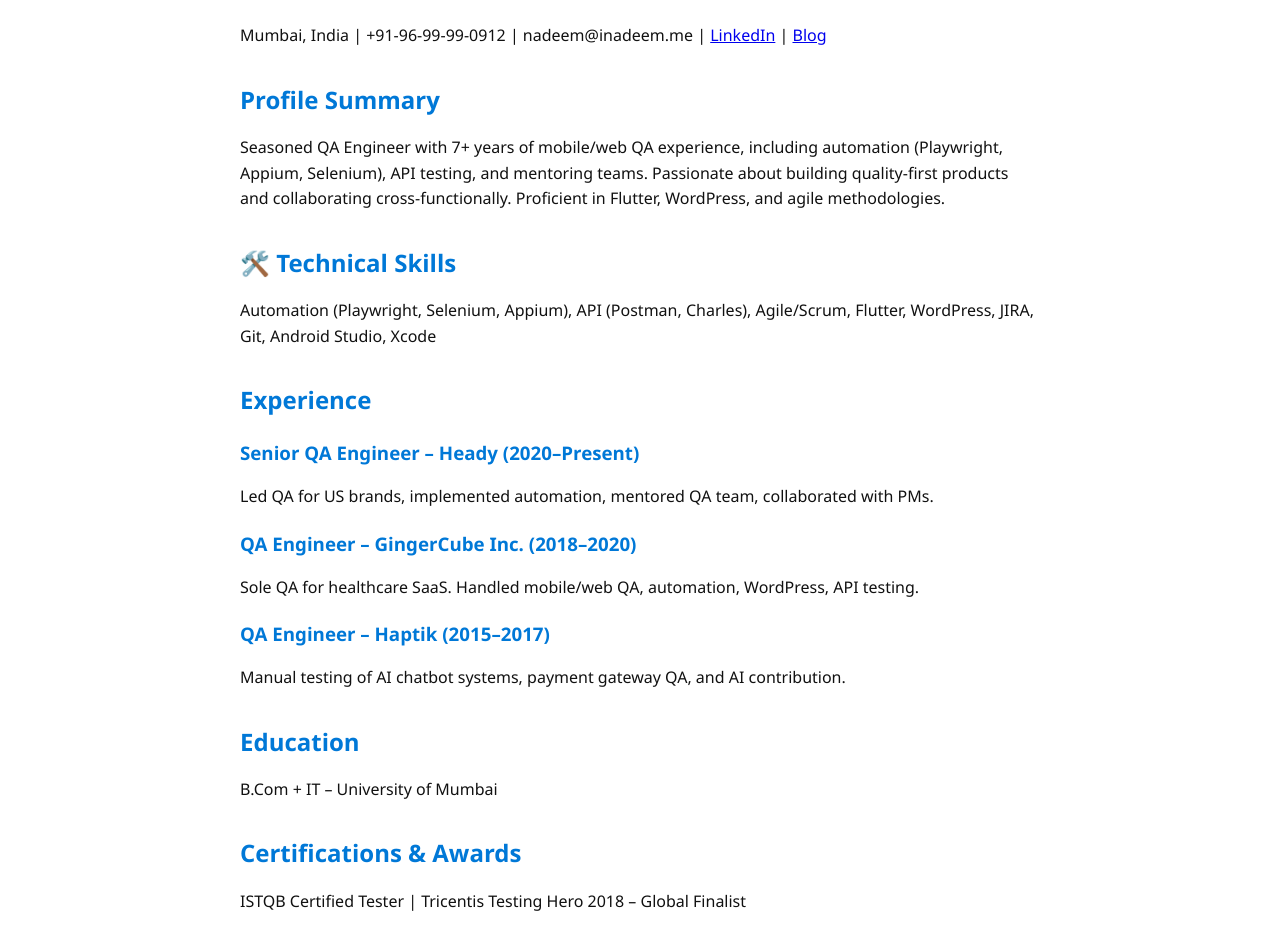
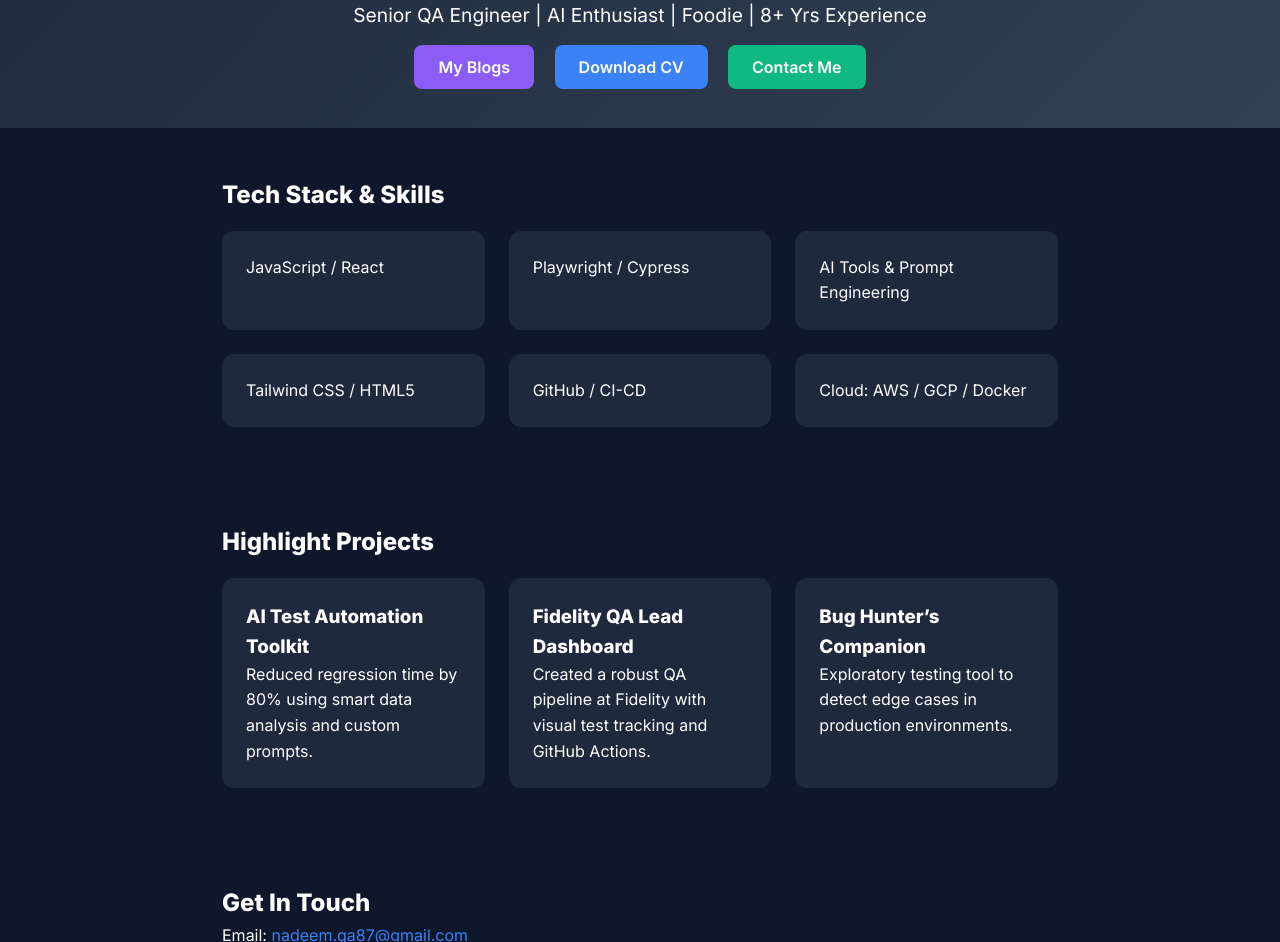
Before and after one commit to nadeemtheqa/nadeemshaikh.github.io, a plain HTML site: page index.html in a window 1280 px wide. Shown: the part 120-1062 px from the top of the page. Drawn offline with Linux system fonts and the light colour scheme.

Commit message:
Update index.html

```diff
--- a/index.html
+++ b/index.html
@@ -3,118 +3,138 @@
 <head>
   <meta charset="UTF-8" />
   <meta name="viewport" content="width=device-width, initial-scale=1.0" />
-  <title>Nadeem Shaikh - Resume</title>
-  <link rel="stylesheet" href="https://cdnjs.cloudflare.com/ajax/libs/font-awesome/6.5.0/css/all.min.css">
+  <title>Nadeem Shaikh | Senior QA Engineer & AI Enthusiast</title>
+  <link href="https://fonts.googleapis.com/css2?family=Inter:wght@400;600;800&display=swap" rel="stylesheet">
   <style>
-    :root {
-      --bg: #ffffff;
-      --text: #111111;
-      --accent: #0078d7;
-    }
-    [data-theme="dark"] {
-      --bg: #1a1a1a;
-      --text: #eaeaea;
-      --accent: #66aaff;
+    * {
+      margin: 0; padding: 0; box-sizing: border-box;
     }
     body {
-      background: var(--bg);
-      color: var(--text);
-      font-family: 'Segoe UI', sans-serif;
-      margin: 0;
-      padding: 2rem;
+      font-family: 'Inter', sans-serif;
+      background: #0f172a;
+      color: white;
       line-height: 1.6;
     }
-    .container {
-      max-width: 800px;
+    header {
+      padding: 3rem 2rem;
+      text-align: center;
+      background: linear-gradient(135deg, #1e293b, #334155);
+    }
+    header h1 {
+      font-size: 2.5rem;
+      font-weight: 800;
+    }
+    header p {
+      font-size: 1.2rem;
+      margin-top: 0.5rem;
+    }
+    .cta {
+      margin-top: 1.5rem;
+    }
+    .cta a {
+      background: #3b82f6;
+      padding: 0.75rem 1.5rem;
+      border-radius: 8px;
+      text-decoration: none;
+      color: white;
+      font-weight: 600;
+      transition: background 0.3s ease;
+    }
+    .cta a:hover {
+      background: #2563eb;
+    }
+    .section {
+      padding: 3rem 2rem;
+      max-width: 900px;
       margin: auto;
     }
-    h1, h2, h3 {
-      color: var(--accent);
-      margin-bottom: 0.2em;
+    .skills-grid, .projects-grid {
+      display: grid;
+      grid-template-columns: repeat(auto-fit, minmax(250px, 1fr));
+      gap: 1.5rem;
+      margin-top: 1rem;
     }
-    .section {
-      margin-top: 2rem;
+    .card {
+      background: #1e293b;
+      padding: 1.5rem;
+      border-radius: 12px;
+      transition: transform 0.3s ease;
     }
-    .top-bar {
-      display: flex;
-      justify-content: space-between;
-      align-items: center;
-      margin-bottom: 2rem;
+    .card:hover {
+      transform: translateY(-5px);
     }
-    .btn {
-      background: var(--accent);
-      color: white;
-      padding: 0.5em 1em;
-      border: none;
-      cursor: pointer;
-      border-radius: 5px;
-      text-decoration: none;
-    }
-    .btn:hover {
-      opacity: 0.9;
-    }
-    .toggle {
-      cursor: pointer;
+    footer {
+      text-align: center;
+      padding: 2rem;
+      background: #0f172a;
+      font-size: 0.9rem;
+      opacity: 0.6;
     }
   </style>
+  <script>
+
+    document.addEventListener('contextmenu', event => event.preventDefault());
+
+
+    document.onkeydown = function(e) {
+      if (e.keyCode == 123 || // F12
+          (e.ctrlKey && e.shiftKey && (e.keyCode == 73 || e.keyCode == 74)) || // Ctrl+Shift+I/J
+          (e.ctrlKey && e.keyCode == 85)) { // Ctrl+U
+        return false;
+      }
+    };
+  </script>
 </head>
 <body>
-  <div class="container">
-    <div class="top-bar">
-      <h1>Nadeem Shaikh</h1>
-      <div>
-        <button class="btn toggle" onclick="toggleTheme()"><i class="fas fa-adjust"></i> Toggle Theme</button>
-        <a href="https://inadeem.me/resumetodownload/Sr_QA_Engineer_Resume_Nadeem.pdf" class="btn" download><i class="fas fa-file-download"></i> Download PDF</a>
+  <header>
+    <h1>Nadeem Shaikh</h1>
+    <p>Senior QA Engineer | AI Enthusiast | Foodie | 8+ Yrs Experience</p>
+    <div class="cta">
+      <a href="/blogs" target="_blank" style="margin-right: 1rem; background: #8b5cf6;">My Blogs</a>
+      <a href="resume.pdf" target="_blank">Download CV</a>
+      <a href="#contact" style="margin-left: 1rem; background: #10b981;">Contact Me</a>
+    </div>
+  </header>
+
+  <section class="section">
+    <h2>Tech Stack & Skills</h2>
+    <div class="skills-grid">
+      <div class="card">JavaScript / React</div>
+      <div class="card">Playwright / Cypress</div>
+      <div class="card">AI Tools & Prompt Engineering</div>
+      <div class="card">Tailwind CSS / HTML5</div>
+      <div class="card">GitHub / CI-CD</div>
+      <div class="card">Cloud: AWS / GCP / Docker</div>
+    </div>
+  </section>
+
+  <section class="section">
+    <h2> Highlight Projects</h2>
+    <div class="projects-grid">
+      <div class="card">
+        <h3>AI Test Automation Toolkit</h3>
+        <p>Reduced regression time by 80% using smart data analysis and custom prompts.</p>
+      </div>
+      <div class="card">
+        <h3>Fidelity QA Lead Dashboard</h3>
+        <p>Created a robust QA pipeline at Fidelity with visual test tracking and GitHub Actions.</p>
+      </div>
+      <div class="card">
+        <h3>Bug Hunter’s Companion</h3>
+        <p>Exploratory testing tool to detect edge cases in production environments.</p>
       </div>
     </div>
+  </section>
 
-    <p>Mumbai, India | +91-96-99-99-0912 | nadeem@inadeem.me | <a href="https://linkedin.com/in/nadeem-shaikh-8aa939106">LinkedIn</a> | <a href="https://inadeem.me">Blog</a></p>
+  <section class="section" id="contact">
+    <h2> Get In Touch</h2>
+    <p>Email: <a href="mailto:nadeem.qa87@gmail.com" style="color:#3b82f6;">nadeem.qa87@gmail.com</a></p>
+    <p>GitHub: <a href="https://github.com/nadeemtheqa" target="_blank" style="color:#3b82f6;">@nadeemtheqa</a></p>
+    <p>LinkedIn: <a href="https://linkedin.com/in/nadeemahmad87" target="_blank" style="color:#3b82f6;">/nadeemahmad87</a></p>
+  </section>
 
-    <div class="section">
-      <h2>Profile Summary</h2>
-      <p>Seasoned QA Engineer with 7+ years of mobile/web QA experience, including automation (Playwright, Appium, Selenium), API testing, and mentoring teams. Passionate about building quality-first products and collaborating cross-functionally. Proficient in Flutter, WordPress, and agile methodologies.</p>
-    </div>
-
-    <div class="section">
-      <h2>🛠️ Technical Skills</h2>
-      <p>Automation (Playwright, Selenium, Appium), API (Postman, Charles), Agile/Scrum, Flutter, WordPress, JIRA, Git, Android Studio, Xcode</p>
-    </div>
-
-    <div class="section">
-      <h2>Experience</h2>
-      <h3>Senior QA Engineer – Heady (2020–Present)</h3>
-      <p>Led QA for US brands, implemented automation, mentored QA team, collaborated with PMs.</p>
-
-      <h3>QA Engineer – GingerCube Inc. (2018–2020)</h3>
-      <p>Sole QA for healthcare SaaS. Handled mobile/web QA, automation, WordPress, API testing.</p>
-
-      <h3>QA Engineer – Haptik (2015–2017)</h3>
-      <p>Manual testing of AI chatbot systems, payment gateway QA, and AI contribution.</p>
-    </div>
-
-    <div class="section">
-      <h2>Education</h2>
-      <p>B.Com + IT – University of Mumbai</p>
-    </div>
-
-    <div class="section">
-      <h2>Certifications & Awards</h2>
-      <p>ISTQB Certified Tester | Tricentis Testing Hero 2018 – Global Finalist</p>
-    </div>
-
-    <div class="section">
-      <h2>🌐 Community Leadership</h2>
-      <p>Bug Bounty Host & Winner | QA Blogs @ inadeem.me | QA Mentor & Contributor</p>
-    </div>
-  </div>
-
-  <script>
-    function toggleTheme() {
-      const currentTheme = document.documentElement.getAttribute('data-theme');
-      document.documentElement.setAttribute('data-theme', currentTheme === 'dark' ? 'light' : 'dark');
-    }
-    // Default to light theme
-    document.documentElement.setAttribute('data-theme', 'light');
-  </script>
+  <footer>
+    &copy; 2025 Nadeem Shaikh. All rights reserved.
+  </footer>
 </body>
 </html>
```
